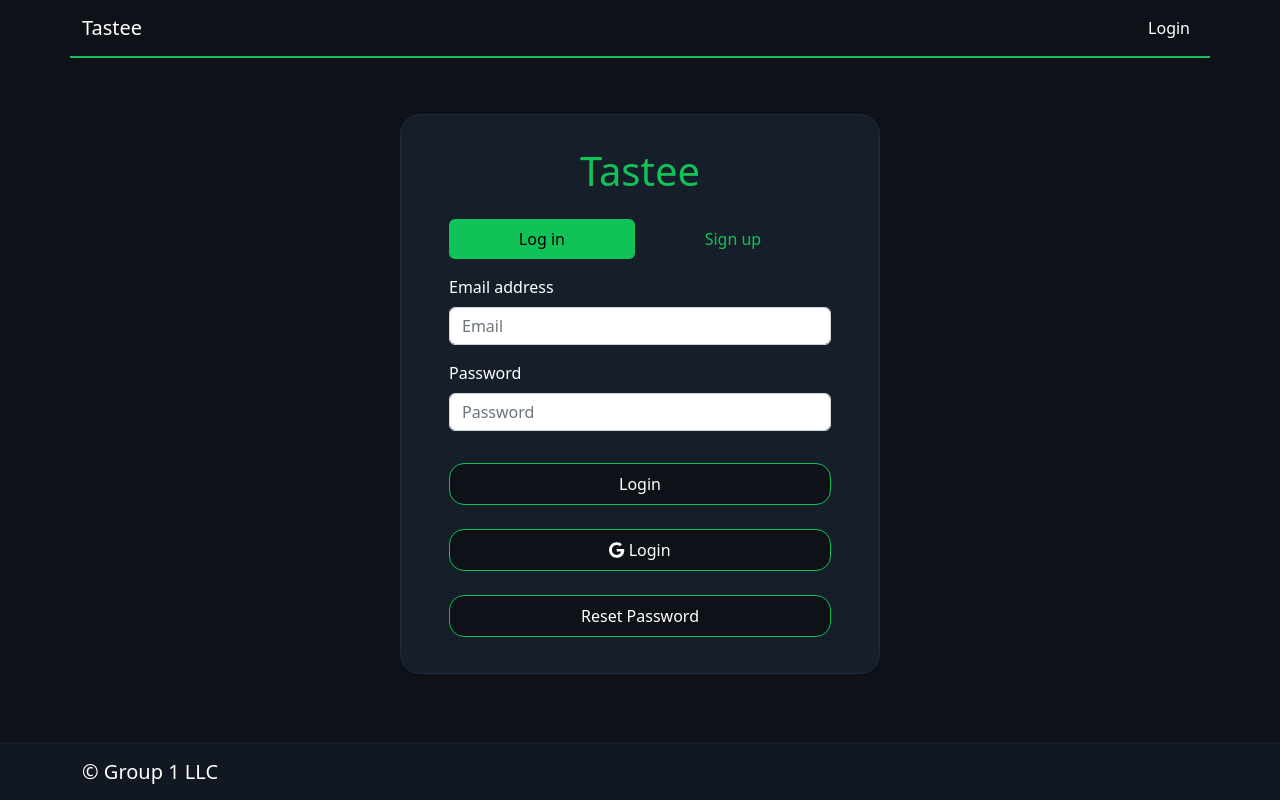
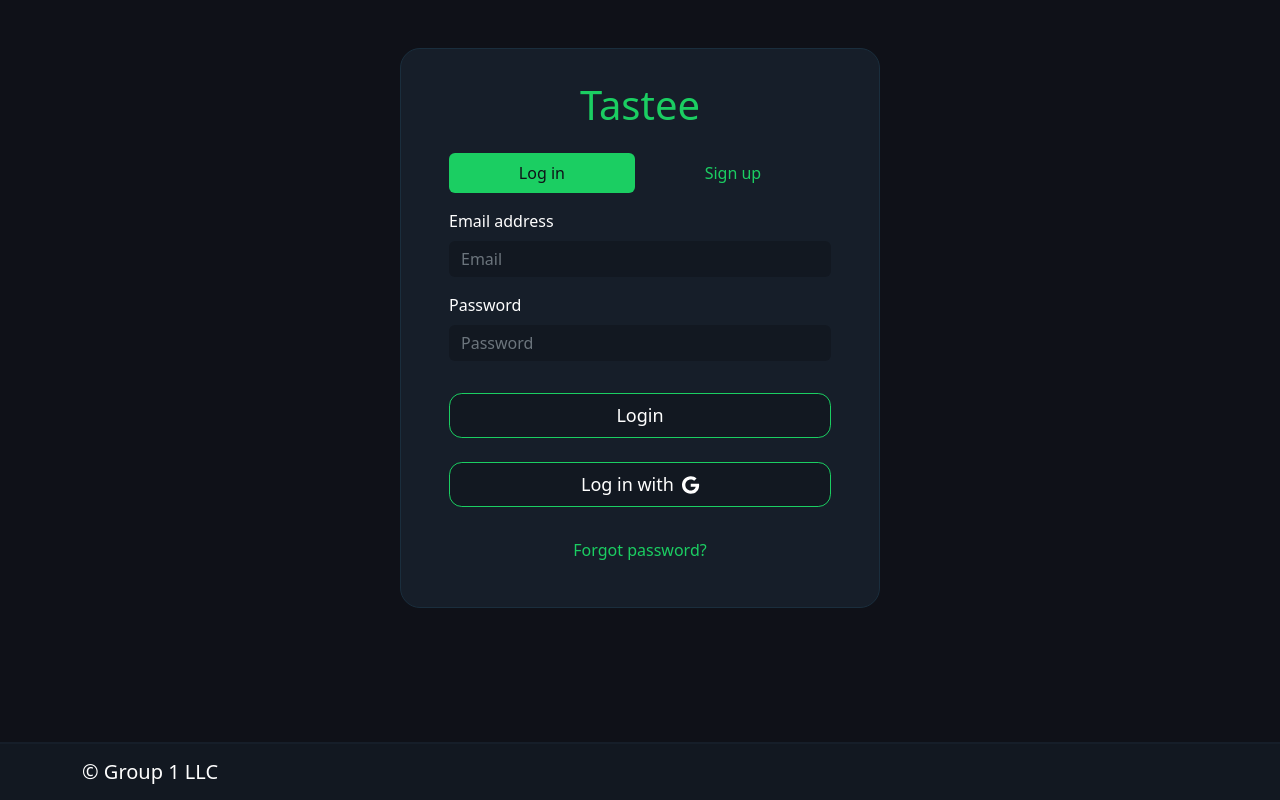
Before and after one commit to cop4808-spring-2023-fullstack-web/final-project-lkfau, a React (Create React App) app in the folder frontend/: page /login in a window 1280 px wide. Built offline with nearby package versions, Linux system fonts and the light colour scheme; no server answers; the HTML template or start-up script is replaced by a standard one.

Commit message:
changes to login page, add cool button

```diff
--- a/frontend/src/Components/Layout/NavBar/NavBar.js
+++ b/frontend/src/Components/Layout/NavBar/NavBar.js
@@ -1,3 +1,5 @@
+import { useLocation } from 'react-router-dom'
+
 import Container from "react-bootstrap/Container";
 import Nav from "react-bootstrap/Nav";
 import Navbar from "react-bootstrap/Navbar";
@@ -5,9 +7,11 @@ import { NavLink, Link } from "react-router-dom";
 import useUserAuth from "../../Auth/Hooks/useUserAuth";
 import styles from "./Navbar.module.css"
 const NavBar = () => {
+  const location = useLocation();
   const { user, logOut } = useUserAuth();
+  const show = location.pathname !== "/login" && location.pathname !== "/signup";
   return (
-    <Navbar className={styles.tasteeNav} sticky="top" variant="dark" expand="md">
+    <Navbar className={`${styles.tasteeNav} ${show ? "" : "d-none"}`} sticky="top" variant="dark" expand="md">
       <Container className={styles.navContainer}>
         <Navbar.Brand as={Link} to="/">
           Tastee
@@ -44,7 +48,7 @@ const NavBar = () => {
             <Navbar.Collapse id="basic-navbar-nav">
               <Nav className="ms-auto">
                 <NavLink to="/login" className="nav-link">
-                  Login
+                  {window.location.pathname === '/signup'}
                 </NavLink>
               </Nav>
             </Navbar.Collapse>
--- a/frontend/src/Components/Pages/Home/Home.js
+++ b/frontend/src/Components/Pages/Home/Home.js
@@ -13,7 +13,7 @@ const Home = () => {
           <Searchbar />
         </Col>
       </Row>
-      <Menu/>
+      <Menu />
     </Container>
   );
 };
--- a/frontend/src/Components/Pages/LogInSignUp/LogInSignUp.js
+++ b/frontend/src/Components/Pages/LogInSignUp/LogInSignUp.js
@@ -1,12 +1,11 @@
 import { useEffect, useState } from "react";
-import { Form, Container, Row, Col } from "react-bootstrap";
+import { Form, Container, Row, Col, Nav, Card, Button } from "react-bootstrap";
 import useUserAuth from "../../Auth/Hooks/useUserAuth";
 import { useNavigate } from "react-router-dom";
-import Nav from "react-bootstrap/Nav";
-import Card from "react-bootstrap/Card";
 import styles from "./LogInSignUp.module.css";
 import { FontAwesomeIcon } from "@fortawesome/react-fontawesome";
 import { faGoogle } from "@fortawesome/free-brands-svg-icons";
+import TasteeButton from "../../UI/TasteeButton/TasteeButton";
 const LoginSignup = () => {
   const [section, setSection] = useState("login");
   const { logIn, signUp, logInWithGoogle, forgotPassword } = useUserAuth();
@@ -45,7 +44,7 @@ const LoginSignup = () => {
       <Row>
         <Col>
           <Card className={styles["login-card"]}>
-            <h1 className={`mb-4 text-center ${styles.accent}`}>Tastee</h1>
+            <h1 onClick={() => navigate("/")} className={`mb-4 text-center ${styles.accent}`}>Tastee</h1>
             <Nav
               className={`${styles.nav} w-100 d-flex mb-3`}
               fill
@@ -70,6 +69,7 @@ const LoginSignup = () => {
                 <Form.Control
                   type="email"
                   placeholder="Email"
+                  style={{color: "white"}}
                   value={email}
                   onChange={handleEmailChange}
                 />
@@ -80,41 +80,31 @@ const LoginSignup = () => {
                 <Form.Control
                   type="password"
                   placeholder="Password"
+                  style={{color: "white"}}
                   value={password}
                   onChange={(e) => handlePasswordChange(e)}
                 />
               </Form.Group>
 
               <div className="d-flex justify-content-center flex-column">
-                <button
-                  variant="primary"
+                <TasteeButton
                   type="submit"
                   className={`${styles.button} pt-2 pb-2 mt-3 d-flex justify-content-center`}
                 >
                   {section === "login" ? "Login" : "Sign up"}
-                </button>
+                </TasteeButton>
               </div>
             </Form>
-            <button
-              variant="primary"
+            <TasteeButton
               onClick={() => {
                 logInWithGoogle();
               }}
               className={`${styles.button} pt-2 pb-2 mt-4 d-flex justify-content-center align-items-center`}
             >
-              <FontAwesomeIcon icon={faGoogle} className="pe-1" />{" "}
-              {section === "login" ? "Login" : "Sign up"}
-            </button>
+               {section === "login" ? "Log in with " : "Sign up with "} <FontAwesomeIcon icon={faGoogle} className="ps-2" />{" "}
+            </TasteeButton>
             {section === "login" && (
-              <button
-                variant="primary"
-                onClick={() => {
-                  forgotPassword(email);
-                }}
-                className={`${styles.button} pt-2 pb-2 mt-4 d-flex justify-content-center`}
-              >
-                Reset Password
-              </button>
+              <Button className={`${styles['forgot-password']} ${styles.accent} mt-4`} variant="link" onClick={() => {forgotPassword(email)}}>Forgot password?</Button>
             )}
           </Card>
         </Col>
--- a/frontend/src/Components/Pages/LogInSignUp/LogInSignUp.module.css
+++ b/frontend/src/Components/Pages/LogInSignUp/LogInSignUp.module.css
@@ -8,35 +8,44 @@
   background-color: #161E29;
   border: 1px solid #1A2E3D;
 }
+.login-card h1, .forgot-password {
+  cursor: pointer;
+}
 
-.accent{
+.login-card input, .login-card input:focus {
+  background-color: var(--dark) !important;
+  border: none !important;
+}
+
+.login-card input:-webkit-autofill,
+.login-card input:-webkit-autofill:focus {
+    transition: background-color 600000s 0s, color 600000s 0s;
+    color: white !important;
+}
+.login-card input[data-autocompleted] {
+    background-color: transparent !important;
+    color: white !important;
+}
+
+
+.forgot-password {
+  text-decoration: none !important;
+  transition: color 0.1s ease-in-out;
+}
+
+.forgot-password:hover {
+  color: var(--accent-highlight);
+  transition: color 0.1s ease-in-out;
+}
+
+.accent {
   color: var(--accent);
 }
 
 :global(.nav-pills .nav-link.active) {
   background-color: var(--accent); /* Set your desired background color */
-  color: black;
+  color: var(--bg);
 }
 :global(.nav-pills .nav-link:not(.active)) {
   color: var(--accent); /* Set your desired background color */
 }
-
-.button {
-  border-radius: 15px;
-  border-style: solid;
-  color: white;
-  background-color: var(--bg);
-  border: 1px solid var(--accent);
-
-}
-
-.button:hover {
-  color: var(--accent);
-  background-color: var(--bg);
-}
-.button:focus {
-  color: var(--accent);
-  background-color: var(--bg);
-  outline: none !important;
-  box-shadow: none;
-}
--- /dev/null
+++ b/frontend/src/Components/UI/TasteeButton/TasteeButton.js
@@ -0,0 +1,14 @@
+import styles from "./TasteeButton.module.css";
+const TasteeButton = (props) => {
+  return (
+    <button
+      variant="primary"
+      className={`${styles.button} ${props.className}`}
+      onClick={props.onClick}
+    >
+      {props.children}
+    </button>
+  );
+};
+
+export default TasteeButton;
--- /dev/null
+++ b/frontend/src/Components/UI/TasteeButton/TasteeButton.module.css
@@ -0,0 +1,78 @@
+.button {
+  position: relative;
+  display: inline-block;
+  padding: 10px 20px;
+  font-size: 18px;
+  color: #fff;
+  background-color: var(--dark);
+  border: 1px solid var(--accent);
+  border-radius: 0.8rem;
+  cursor: pointer;
+  overflow: hidden;
+  z-index: 1;
+}
+
+.button::before {
+  content: "";
+  position: absolute;
+  top: 0;
+  left: -100%;
+  width: 100%;
+  height: 100%;
+  background-color: var(--accent);
+  transition: transform 0.5s;
+  z-index: -1;
+}
+
+.button:hover::before {
+  transform: translateX(100%);
+}
+
+.button:hover {
+  color: var(--bg);
+  transition: color 0.5s ease-out;
+}
+
+.button:active, .button:active::before {
+  background-color: var(--accent-highlight);
+  border: 1px solid var(--accent-highlight);
+}
+
+@media (prefers-reduced-motion) {
+  .button::before {
+    content: "";
+    position: absolute;
+    top: 0;
+    left: -100%;
+    width: 100%;
+    height: 100%;
+    background-color: var(--accent);
+    transition: transform 0.5s;
+    z-index: -1;
+  }
+
+  .button:hover::before {
+    transform: translateX(100%);
+  }
+
+  .button:hover {
+    color: var(--bg);
+    transition: color 0.5s ease-out;
+  }
+
+  .button:active, .button:active::before {
+    background-color: var(--accent-highlight);
+    border: 1px solid var(--accent-highlight);
+  }
+}
+
+@media (prefers-reduced-motion: no-preference) {
+  .button::before {
+    display: none;
+  }
+
+  .button:hover {
+    color: var(--accent);
+    transition: none;
+  }
+}
--- a/frontend/src/index.css
+++ b/frontend/src/index.css
@@ -6,7 +6,8 @@ body {
   -webkit-font-smoothing: antialiased;
   -moz-osx-font-smoothing: grayscale;
   --primary: #161E29;
-  --accent: #11C258;
+  --accent: #1bce62;
+  --accent-highlight: #3cdb7b;
   --placeholder: rgba(17,194,88, 0.4);
   --dark: #121821;
   --bg: #0F1118;
@@ -24,17 +25,10 @@ code {
 }
 
 
-.react-custom-scrollbars .thumb-vertical {
-  background-color: #555;
-  border-radius: 10px;
+
+
+@media (prefers-reduced-motion: reduce) {
+  button {
+    transition: color 0.1s ease-in-out;
+  }
 }
-
-/* Customize the scrollbar track */
-.react-custom-scrollbars .track-vertical {
-  background-color: #f1f1f1;
-}
-
-/* Hide the scrollbar corner */
-.react-custom-scrollbars .corner {
-  background-color: #f1f1f1;
-}
```
